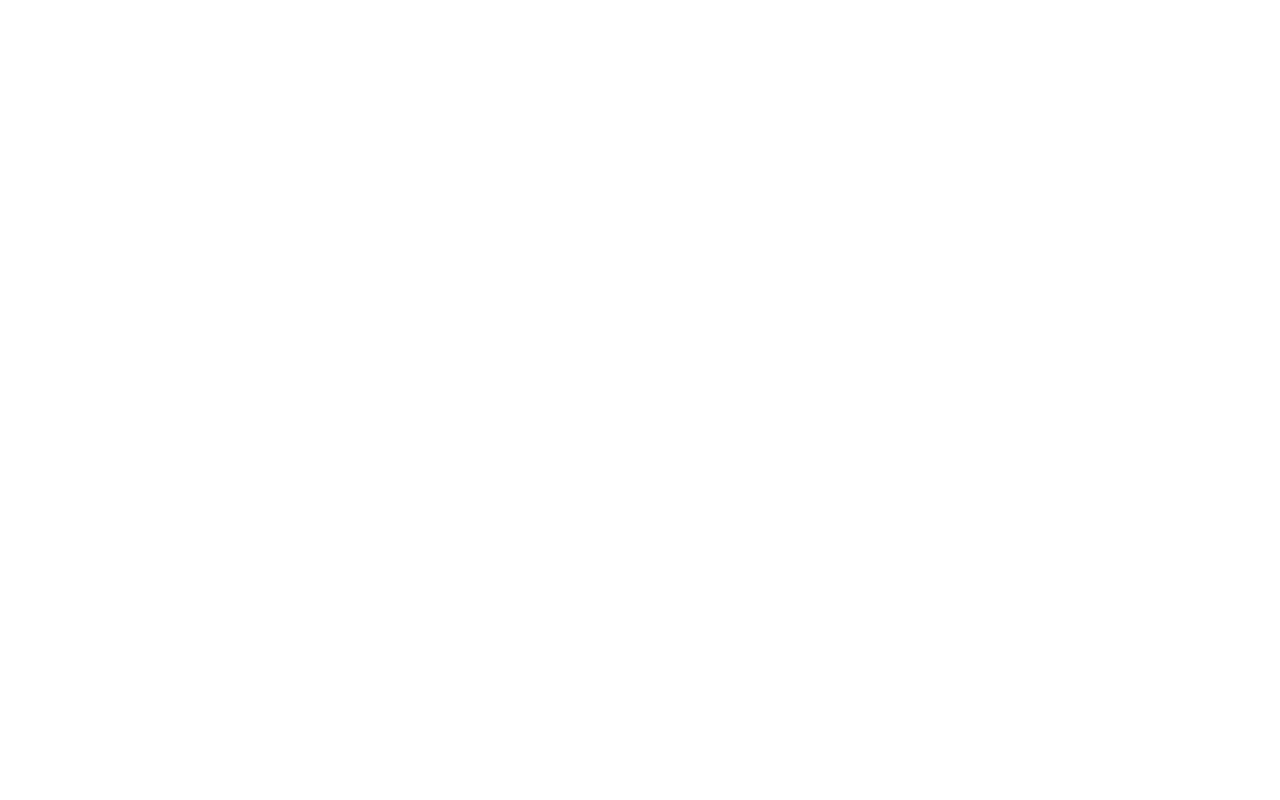
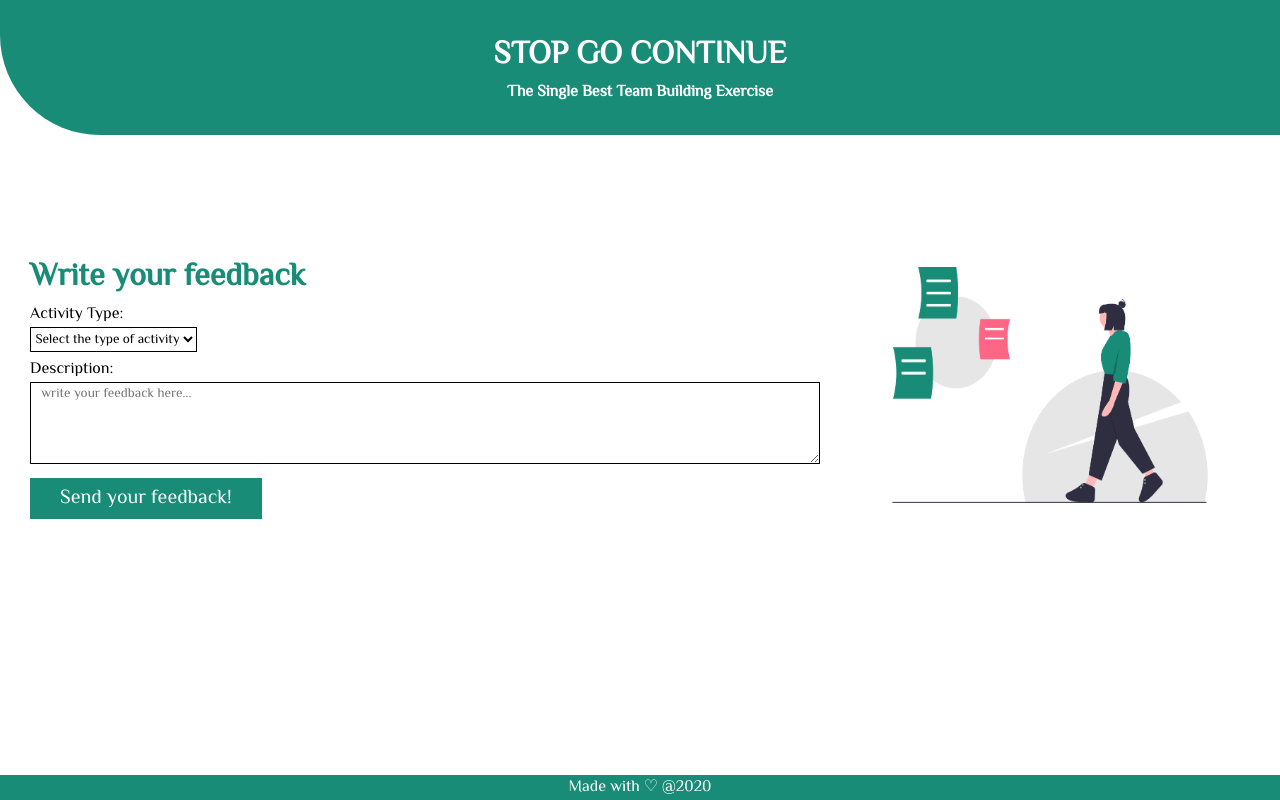
Before and after one commit to GSG-K3/stop-go-continue, a website: page public/student.html in a window 1280 px wide. Drawn offline with Linux system fonts and the light colour scheme.

Commit message:
resolve coflict #9

```diff
--- a/public/cf.html
+++ b/public/cf.html
@@ -1,12 +1,22 @@
 <!DOCTYPE html>
 <html lang="en">
+
 <head>
-    <meta charset="UTF-8">
-    <meta name="viewport" content="width=device-width, initial-scale=1.0">
-    <meta http-equiv="X-UA-Compatible" content="ie=edge">
-    <title>Document</title>
+    <meta charset="UTF-8" />
+    <meta name="viewport" content="width=device-width, initial-scale=1.0" />
+    <meta http-equiv="X-UA-Compatible" content="ie=edge" />
+    <link rel="stylesheet" href="./css/styles.css" />
+    <link href="https://fonts.googleapis.com/css?family=El+Messiri&display=swap" rel="stylesheet" />
+    <title>Stop Go Continue</title>
 </head>
+
 <body>
+    <div class="title">
+        <h1>STOP GO CONTINUE</h1>
+        <h4>The Single Best Team Building Exercise</h4>
 
+
+        <footer>Made with ♡ @2020</footer>
 </body>
+
 </html>
--- /dev/null
+++ b/public/css/forms.css
@@ -0,0 +1,76 @@
+* {
+  padding: 0;
+  margin: 0;
+}
+
+.container {
+  display: flex;
+  flex-direction: column;
+  align-items: center;
+}
+
+.user_form {
+  display: flex;
+  flex-direction: column;
+  align-items: flex-start;
+  justify-content: space-evenly;
+  height: 80vh;
+}
+
+.form_title {
+  color: #188c77;
+  margin: 50px 30px 0;
+}
+
+.input_label {
+  color: white;
+  width: 100px;
+}
+
+.form_input {
+  font-size: 17px;
+  border: none;
+  border-bottom: 1px solid gray;
+  margin-left: 30px;
+  outline: none;
+}
+
+.form_list {
+  padding: 5px 20px;
+  margin-left: 30px;
+  background: white;
+  outline: none;
+}
+
+.login_button {
+  background: #188c77;
+  color: white;
+  border: none;
+  padding: 10px 90px;
+  margin: 20px 30px 0;
+  font-size: 20px;
+}
+
+.register_button {
+  background: #188c77;
+  color: white;
+  border: none;
+  padding: 10px 50px;
+  margin: 20px 30px 0;
+  font-size: 20px;
+}
+
+.back {
+  text-decoration: none;
+  color: #188c77;
+  font-size: 20px;
+}
+
+footer {
+  background: #188c77;
+  color: white;
+  position: fixed;
+  bottom: 0;
+  width: 100vw;
+  text-align: center;
+}
--- /dev/null
+++ b/public/css/styles.css
@@ -0,0 +1,111 @@
+* {
+  padding: 0;
+  margin: 0;
+  text-align: center;
+  font-family: "El Messiri", sans-serif;
+}
+
+.title {
+  background: #188c77;
+  color: white;
+  padding: 30px 0;
+  margin: 0 0 20px 0;
+  border-bottom-left-radius: 100px;
+}
+
+.container {
+  display: flex;
+  flex-direction: row-reverse;
+  justify-content: space-evenly;
+  align-items: center;
+  height: 50vh;
+  margin-top: 50px;
+}
+.buttons {
+  display: flex;
+  flex-direction: column;
+  align-items: center;
+  justify-content: center;
+  height: 26vh;
+}
+
+.container__button {
+  background: #188c77;
+  color: white;
+  border: none;
+  padding: 10px 20px;
+  margin: 10px;
+  width: 200px;
+  outline: none;
+}
+
+.container__button a {
+  color: white;
+  font-size: 20px;
+  text-decoration: none;
+}
+
+.container__img {
+  width: 400px;
+  height: 300px;
+}
+
+footer {
+  background: #188c77;
+  color: white;
+  position: fixed;
+  bottom: 0;
+  width: 100vw;
+}
+
+@media only screen and (max-width: 960px) {
+  .container {
+    flex-direction: column;
+    align-items: center;
+    justify-content: space-between;
+    height: 60vh;
+    margin-top: 30px;
+  }
+
+  .container__img {
+    width: 300px;
+    height: 200px;
+  }
+}
+
+.user_form {
+  display: flex;
+  flex-direction: column;
+  justify-content: space-between;
+  align-items: flex-start;
+}
+
+.form_title {
+  color: #188c77;
+}
+
+.form_label {
+  text-align: left;
+  margin-bottom: 5px;
+}
+.activity_list {
+  background: none;
+  outline: none;
+  border: 1px solid black;
+}
+.activity_description {
+  width: 60vw;
+  height: 10vh;
+  text-align: left;
+  outline: none;
+  border: 1px solid black;
+  padding: 0 10px;
+}
+
+.send_button {
+  background: #188c77;
+  color: white;
+  border: none;
+  padding: 5px 30px;
+  font-size: 20px;
+}
--- a/public/student.html
+++ b/public/student.html
@@ -0,0 +1,49 @@
+<!DOCTYPE html>
+<html lang="en">
+
+<head>
+    <meta charset="UTF-8" />
+    <meta name="viewport" content="width=device-width, initial-scale=1.0" />
+    <meta http-equiv="X-UA-Compatible" content="ie=edge" />
+    <link rel="stylesheet" href="./css/styles.css" />
+    <link href="https://fonts.googleapis.com/css?family=El+Messiri&display=swap" rel="stylesheet" />
+    <title>Stop Go Continue</title>
+</head>
+
+<body>
+    <div class="title">
+        <h1>STOP GO CONTINUE</h1>
+        <h4>The Single Best Team Building Exercise</h4>
+    </div>
+
+    <div class="container">
+        <img class="container__img" src="girl.png" alt="girl illustration image" />
+
+        <form class="user_form" action="/student" method="POST">
+            <h1 class="form_title">Write your feedback</h1>
+
+            <label class="form_label" for="activitytype"> Activity Type: <br>
+                <select class="activity_list" name="activitytype" required>
+                    <option value="" disabled selected>Select the type of activity</option>
+                    <option value="stop">Stop</option>
+                    <option value="go">Go</option>
+                    <option value="continue">Continue</option>
+                </select>
+            </label>
+
+
+            <label class="form_label" for="description"> Description: <br>
+                <textarea class="activity_description" name="description" placeholder="write your feedback here..."
+                    required></textarea>
+            </label>
+
+            <input class="send_button" type="submit" value="Send your feedback!" />
+
+        </form>
+        <!-- <img class="container__img" src="boy.png" alt="boy illustration image" /> -->
+    </div>
+
+    <footer>Made with ♡ @2020</footer>
+</body>
+
+</html>
```
Also changed, not shown: public/home.html (+23 -30 lines), public/login.html (added, +38 -0 lines), public/register.html (added, +43 -0 lines), public/css/home.css (deleted), public/css/student.css (deleted), public/girl.png (added), 1 other file.
